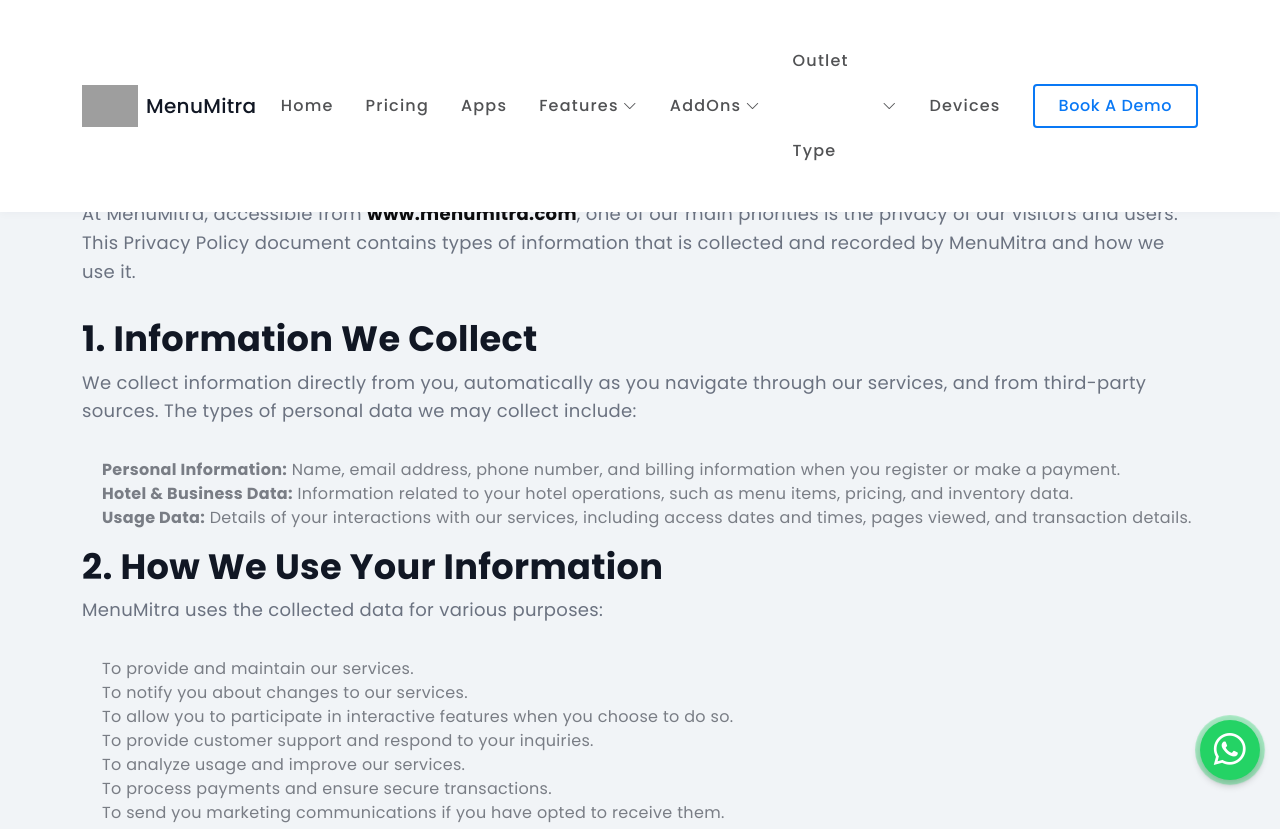
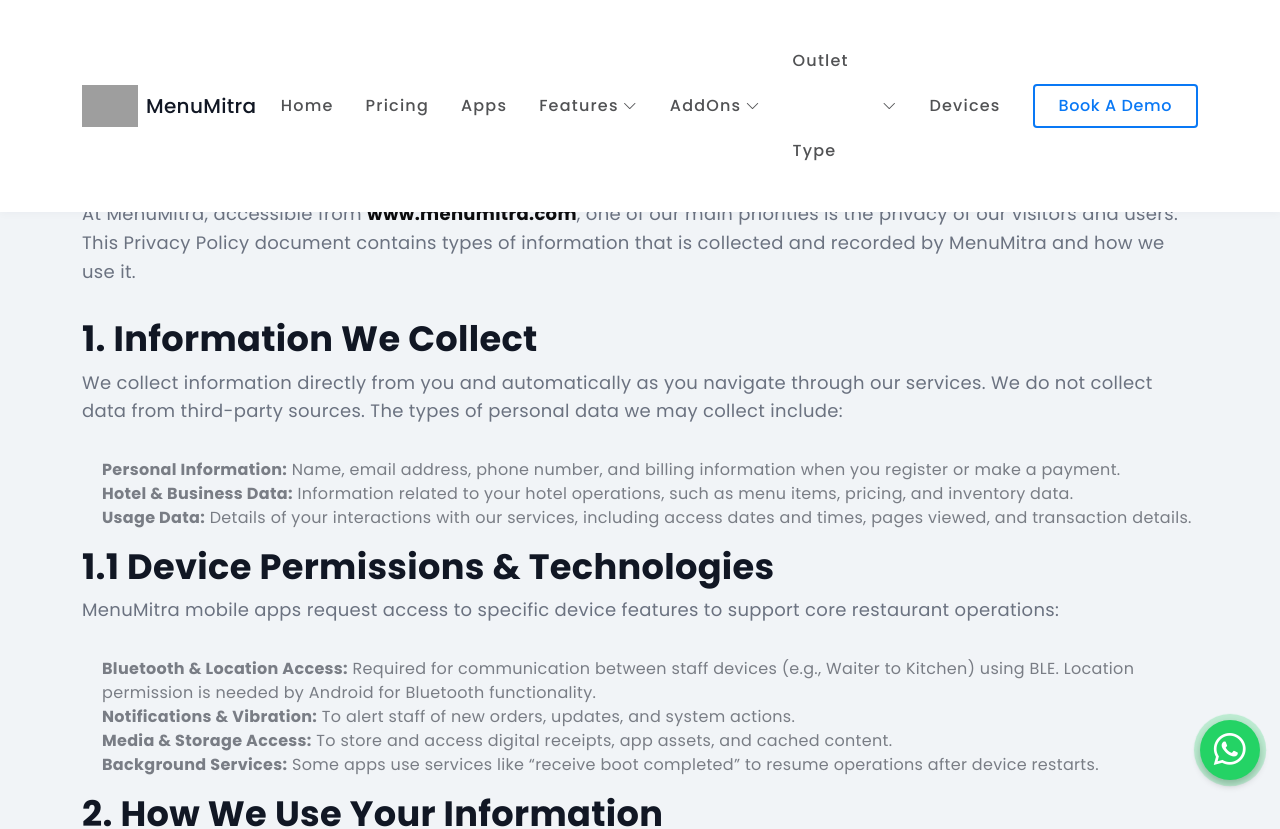
Before and after one commit to Shekru-Labs-India/menumitra_website, a React (Create React App) app: page /privacy in a window 1280 px wide. Shown: the top 829 px of the page. Built offline with nearby package versions, Linux system fonts and the light colour scheme; grey boxes are pictures that could not be loaded.

Commit message:
Refactor PrivacyPolicy component to enhance structure and clarity, including updated content on data collection, usage, and privacy rights, while optimizing imports and ensuring consistent formatting for improved readability.

```diff
--- a/src/components/PrivacyPolicy.jsx
+++ b/src/components/PrivacyPolicy.jsx
@@ -1,47 +1,48 @@
-import React, { useEffect, useState } from "react";
+import React, { useEffect } from "react";
 import Header from './Header';
 import Footer from './Footer';
 import { Link } from 'react-router-dom';
 import Form from "./Form";
+
 const PrivacyPolicy = () => {
   useEffect(() => {
     window.scrollTo(0, 0);
   }, []);
+
   return (
     <>
-      <Header></Header>
+      <Header />
       <section id="pricing-plans" className="lg">
         <div className="main-container bg-light">
-
-
-      <div className="container bg-light ">
-
-      {/* <h1 className="text-center mb-4">Privacy Policy</h1> */}
+          <div className="container bg-light">
             <p>
-        At MenuMitra, accessible from <strong><a href='https://menumitra.com/' target='_blank'>www.menumitra.com</a></strong>, one of our main priorities is the privacy of our visitors and users. This Privacy Policy document contains
+              At MenuMitra, accessible from <strong><a href='https://menumitra.com/' target='_blank' rel="noreferrer">www.menumitra.com</a></strong>, one of our main priorities is the privacy of our visitors and users. This Privacy Policy document contains
               types of information that is collected and recorded by MenuMitra and how we use it.
             </p>
 
             <h3>1. Information We Collect</h3>
             <p>
-        We collect information directly from you, automatically as you navigate through our services, and from third-party sources. The types of personal data we may collect include:
+              We collect information directly from you and automatically as you navigate through our services. We do not collect data from third-party sources. The types of personal data we may collect include:
             </p>
             <ul>
-        <li>
-          <strong>Personal Information:</strong> Name, email address, phone number, and billing information when you register or make a payment.
-        </li>
-        <li>
-          <strong>Hotel & Business Data:</strong> Information related to your hotel operations, such as menu items, pricing, and inventory data.
-        </li>
-        <li>
-          <strong>Usage Data:</strong> Details of your interactions with our services, including access dates and times, pages viewed, and transaction details.
-        </li>
+              <li><strong>Personal Information:</strong> Name, email address, phone number, and billing information when you register or make a payment.</li>
+              <li><strong>Hotel & Business Data:</strong> Information related to your hotel operations, such as menu items, pricing, and inventory data.</li>
+              <li><strong>Usage Data:</strong> Details of your interactions with our services, including access dates and times, pages viewed, and transaction details.</li>
+            </ul>
+
+            <h3 className='mt-3'>1.1 Device Permissions & Technologies</h3>
+            <p>
+              MenuMitra mobile apps request access to specific device features to support core restaurant operations:
+            </p>
+            <ul>
+              <li><strong>Bluetooth & Location Access:</strong> Required for communication between staff devices (e.g., Waiter to Kitchen) using BLE. Location permission is needed by Android for Bluetooth functionality.</li>
+              <li><strong>Notifications & Vibration:</strong> To alert staff of new orders, updates, and system actions.</li>
+              <li><strong>Media & Storage Access:</strong> To store and access digital receipts, app assets, and cached content.</li>
+              <li><strong>Background Services:</strong> Some apps use services like “receive boot completed” to resume operations after device restarts.</li>
             </ul>
 
             <h3 className='mt-3'>2. How We Use Your Information</h3>
-      <p>
-        MenuMitra uses the collected data for various purposes:
-      </p>
+            <p>MenuMitra uses the collected data for various purposes:</p>
             <ul>
               <li>To provide and maintain our services.</li>
               <li>To notify you about changes to our services.</li>
@@ -53,19 +54,11 @@
             </ul>
 
             <h3 className='mt-3'>3. Data Sharing and Disclosure</h3>
-      <p>
-        We may share your personal data with:
-      </p>
+            <p>We may share your personal data with:</p>
             <ul>
-        <li>
-          <strong>Service Providers:</strong> To perform functions and process user data on our behalf, such as payment processing and data analytics.
-        </li>
-        <li>
-          <strong>Business Partners:</strong> With trusted partners for marketing and promotional purposes, subject to your consent.
-        </li>
-        <li>
-          <strong>Legal Requirements:</strong> To comply with a legal obligation or protect and defend our rights and property.
-        </li>
+              <li><strong>Service Providers:</strong> To perform functions and process user data on our behalf, such as payment processing and data analytics.</li>
+              <li><strong>Business Partners:</strong> With trusted partners for marketing and promotional purposes, subject to your consent.</li>
+              <li><strong>Legal Requirements:</strong> To comply with a legal obligation or protect and defend our rights and property.</li>
             </ul>
 
             <h3 className='mt-3'>4. Data Security</h3>
@@ -73,10 +66,18 @@
               We take appropriate measures to ensure the security of your data, but please note that no method of transmission over the Internet or electronic storage is completely secure. We strive to use commercially acceptable means to protect your personal information.
             </p>
 
+            <h3 className='mt-3'>4.1 Role-Based Access Control</h3>
+            <p>
+              MenuMitra applications are built for different restaurant roles such as Owner, Waiter, Captain, and Partner. Access to data and features is role-specific and protected by secure login credentials. Sensitive operations like billing or analytics are only accessible by authorized roles.
+            </p>
+
+            <h3 className='mt-3'>4.2 Offline Data Usage</h3>
+            <p>
+              To ensure smooth operation even without an internet connection, some apps store data locally using encrypted on-device databases. Data syncs securely with our server once a connection is available.
+            </p>
+
             <h3 className='mt-3'>5. Your Privacy Rights</h3>
-      <p>
-        Depending on your location, you may have the right to:
-      </p>
+            <p>Depending on your location, you may have the right to:</p>
             <ul>
               <li>Access and update your personal information.</li>
               <li>Request the deletion of your data.</li>
@@ -87,6 +88,9 @@
             <h3 className='mt-3'>6. Third-Party Services</h3>
             <p>
               Our website and app may contain links to third-party websites or services. MenuMitra is not responsible for the privacy practices of these external sites. We encourage you to review their privacy policies.
+            </p>
+            <p>
+              MenuMitra also uses services like <strong>Expo Notifications</strong> and <strong>Bluetooth Low Energy (BLE)</strong> for background communication and alerts. These services help improve app functionality without collecting personal user data.
             </p>
 
             <h3 className='mt-3'>7. Children’s Privacy</h3>
@@ -100,12 +104,8 @@
             </p>
 
             <h3>9. Contact Us</h3>
-      <p>
-        If you have any questions or concerns about our Privacy Policy, please contact us at:
-      </p>
-      <p>
-        <strong>Email:</strong> <a href="mailto:info@menumitra.com">info@menumitra.com</a>
-      </p>
+            <p>If you have any questions or concerns about our Privacy Policy, please contact us at:</p>
+            <p><strong>Email:</strong> <a href="mailto:info@menumitra.com">info@menumitra.com</a></p>
 
             <p className="mt-4">
               By using our services, you consent to the terms of this Privacy Policy. Thank you for trusting MenuMitra with your data.
@@ -113,8 +113,8 @@
           </div>
         </div>
       </section>
-    <Form/>
-      <Footer></Footer>
+      <Form />
+      <Footer />
     </>
   );
 };
```
Lines whose indentation alone changed are shown as unchanged.
